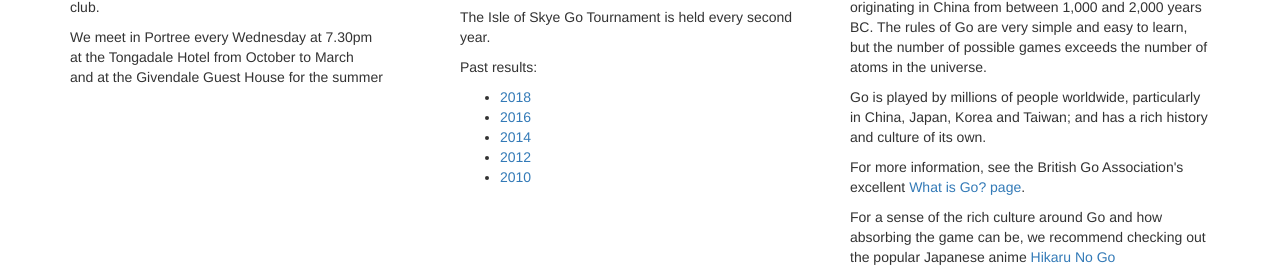
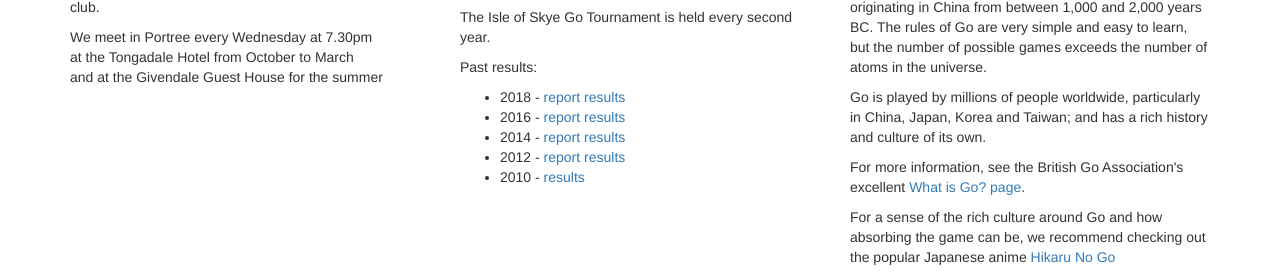
Before and after one commit to SkyeGoClub/SkyeGoClub.github.io, a plain HTML site: page index.html in a window 1280 px wide. Shown: the part 281-555 px from the top of the page. Drawn offline with nearby package versions, Linux system fonts and the light colour scheme.

Commit message:
add BGA reports

```diff
--- a/index.html
+++ b/index.html
@@ -63,11 +63,11 @@
         <!-- p><a href="enter-tournament.html">Enter the tournament</a></p -->
         <p>Past results:</p>
           <ul>
-            <li><a href="http://www.britgo.org/results/2018/skye">2018</a></li>
-            <li><a href="http://www.britgo.org/results/2016/skye">2016</a></li>
-            <li><a href="http://www.britgo.org/results/2014/skye">2014</a></li>
-            <li><a href="http://www.britgo.org/results/2012/skye">2012</a></li>
-            <li><a href="http://www.britgo.org/results/2010/skye">2010</a></li>
+            <li>2018 - <a href="http://www.britgo.org/news/2018/skye">report</a> <a href="http://www.britgo.org/results/2018/skye">results</a></li>
+            <li>2016 - <a href="http://www.britgo.org/news/2016/skye">report</a> <a href="http://www.britgo.org/results/2016/skye">results</a></li>
+            <li>2014 - <a href="http://www.britgo.org/news/2014/skye">report</a> <a href="http://www.britgo.org/results/2014/skye">results</a></li>
+            <li>2012 - <a href="http://www.britgo.org/news/2012/skye">report</a> <a href="http://www.britgo.org/results/2012/skye">results</a></li>
+            <li>2010 - <a href="http://www.britgo.org/results/2012/skye">results</a></li>
           </ul>
       </div>
       <div class="col-md-4">
```
